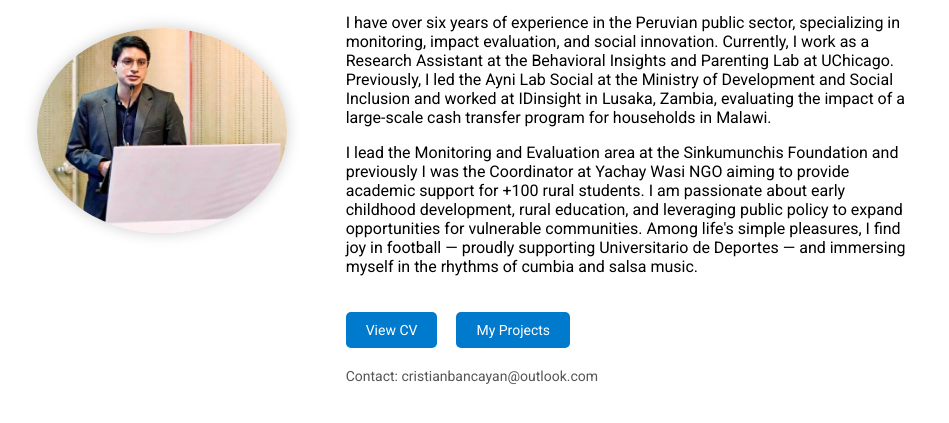
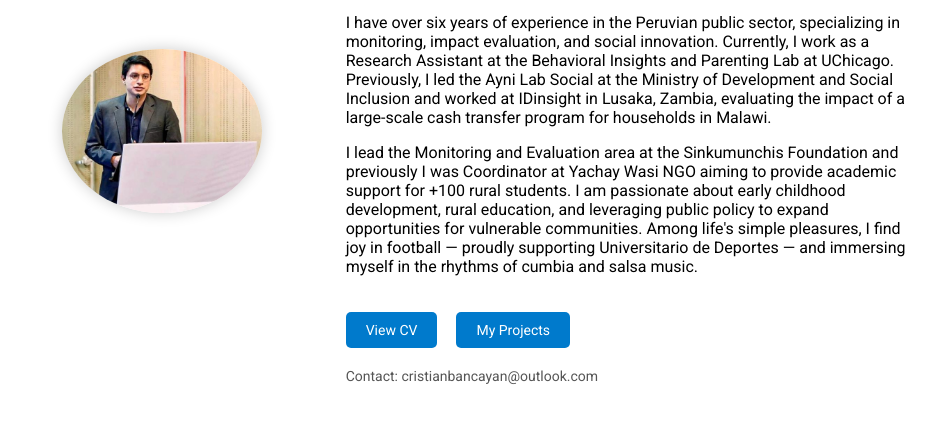
Before and after one commit to cristian-bancayan/cristian-bancayan.github.io, a plain HTML site: page index.html in a window 1280 px wide. Shown: the part 179-602 px from the top of the page, without its empty margins (171-1120 px from the left). Drawn offline with Linux system fonts and the light colour scheme.

Commit message:
Update index.html

```diff
--- a/index.html
+++ b/index.html
@@ -34,7 +34,7 @@
 
     .left img {
       width: 100%;
-      max-width: 250px;
+      max-width: 200px;
       height: auto;
       border-radius: 50%;
       box-shadow: 0 0 15px rgba(0, 0, 0, 0.2);
@@ -82,7 +82,7 @@
       <h1>Cristian Bancayan </h1>
       <p>I am a Peruvian economist from the National University of San Marcos and hold a Master of Public Policy from the Harris School of Public Policy at the University of Chicago.</p>
       <p>I have over six years of experience in the Peruvian public sector, specializing in monitoring, impact evaluation, and social innovation. Currently, I work as a Research Assistant at the Behavioral Insights and Parenting Lab at UChicago. Previously, I led the Ayni Lab Social at the Ministry of Development and Social Inclusion and worked at IDinsight in Lusaka, Zambia, evaluating the impact of a large-scale cash transfer program for households in Malawi.</p>
-      <p>I lead the Monitoring and Evaluation area at the Sinkumunchis Foundation and previously I was the Coordinator at Yachay Wasi NGO aiming to provide academic support for +100 rural students. I am passionate about early childhood development, rural education, and leveraging public policy to expand opportunities for vulnerable communities. Among life's simple pleasures, I find joy in football — proudly supporting Universitario de Deportes — and immersing myself in the rhythms of cumbia and salsa music.</p>
+      <p>I lead the Monitoring and Evaluation area at the Sinkumunchis Foundation and previously I was Coordinator at Yachay Wasi NGO aiming to provide academic support for +100 rural students. I am passionate about early childhood development, rural education, and leveraging public policy to expand opportunities for vulnerable communities. Among life's simple pleasures, I find joy in football — proudly supporting Universitario de Deportes — and immersing myself in the rhythms of cumbia and salsa music.</p>
 
       <div class="buttons">
         <a href="cv.pdf" target="_blank">View CV</a>
```
